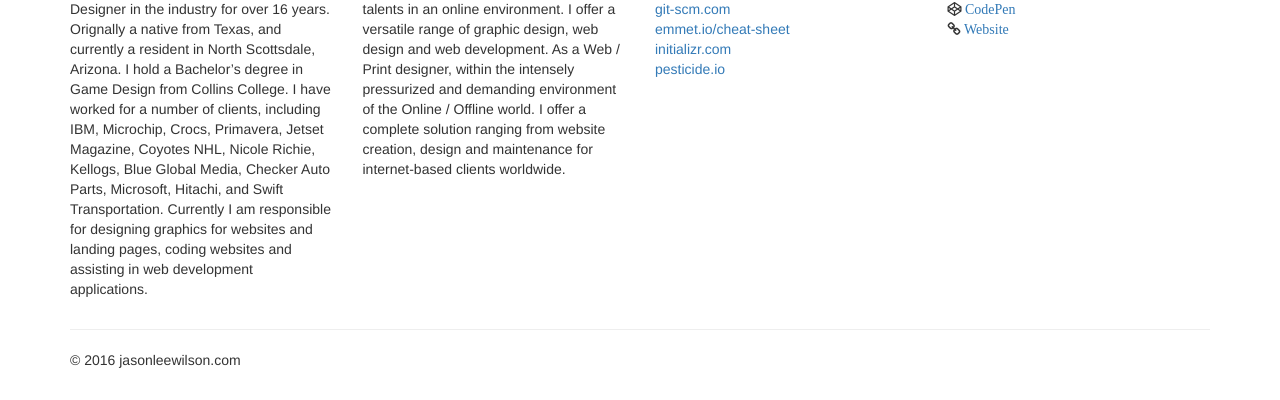
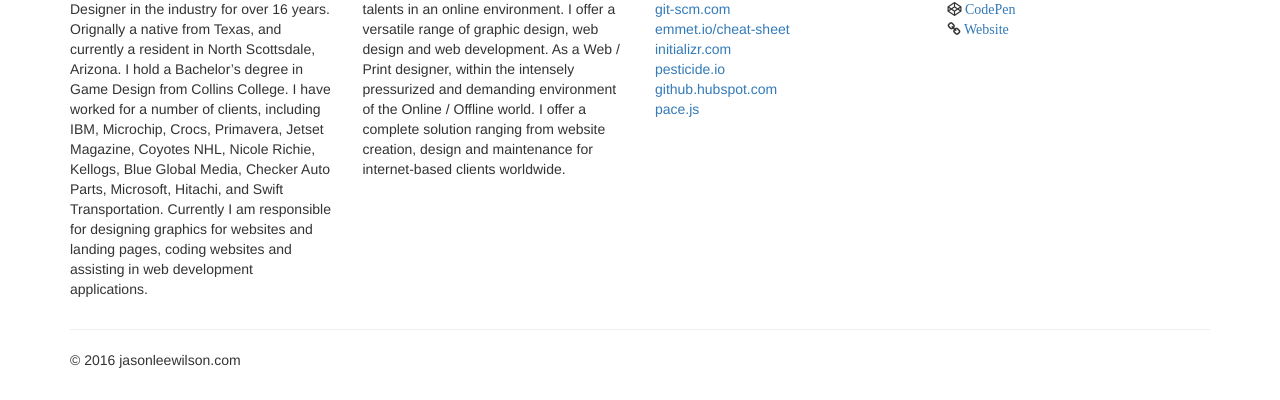
Before and after one commit to jasonleewilson/jasonleewilson.github.io, a plain HTML site: page index.html in a window 1280 px wide. Shown: the part 447-847 px from the top of the page. Drawn offline with nearby package versions, Linux system fonts and the light colour scheme.

Commit message:
cool links added

```diff
--- a/index.html
+++ b/index.html
@@ -77,6 +77,8 @@
     				<li><a href="http://docs.emmet.io/cheat-sheet/" target="_blank">emmet.io/cheat-sheet</a></li>
     				<li><a href="http://www.initializr.com" target="_blank">initializr.com</a></li>
             <li><a href="http://pesticide.io" target="_blank">pesticide.io</a></li>
+            <li><a href="http://github.hubspot.com" target="_blank">github.hubspot.com</a></li>
+            <li><a href="http://github.hubspot.com/pace" target="_blank">pace.js</a></li>
     			</ul>
         </div>
         <div class="col-md-3">
```
